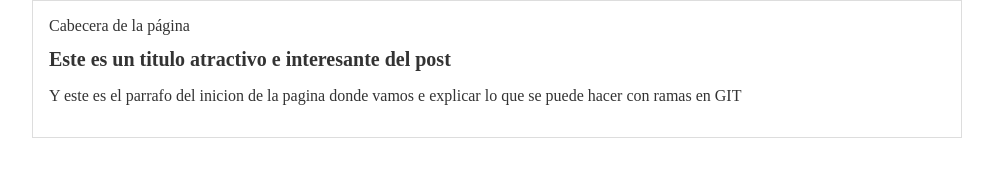
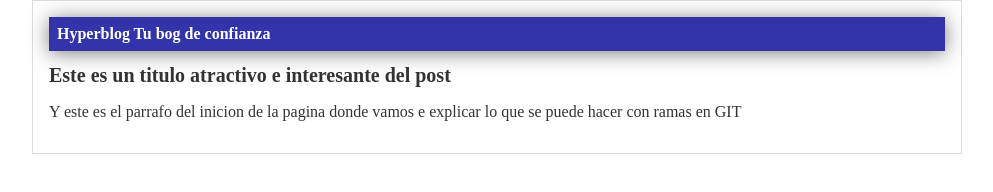
Before and after one commit to leoperezrios/Hyperblog, a plain HTML site: page index.html in a window 1280 px wide. Shown: the whole page, without its empty margins (143-1136 px from the left). Drawn offline with Linux system fonts and the light colour scheme.

Commit message:
Finalizada la cabecera con color azul

```diff
--- a/css/style.css
+++ b/css/style.css
@@ -6,6 +6,22 @@ body{
     margin: 0;
     padding: 0;
 }
+
+#cabecera {
+    background: #33a;
+    box-shadow: 0px 2px 20px 0px rgba(0,0,0,0.5);
+    color: white;
+    font-weight: bold;
+    margin: 0;
+    padding: 0.5em;
+}
+
+#cabecera stagline{
+    padding: 0 0 0 1em;
+    font-weight: normal;
+    font-size: 0.0em;
+}
+
 #container{
     width: 70%;
     padding: 1em;
--- a/index.html
+++ b/index.html
@@ -10,7 +10,8 @@
 <body>
     <div id="container">
         <div id="cabecera">
-            Cabecera de la página
+            Hyperblog
+            <span id="tagline"> Tu bog de confianza</span>
         </div>
         <div id="post">
             <h1>Este es un titulo atractivo e interesante del post</h1>
```
